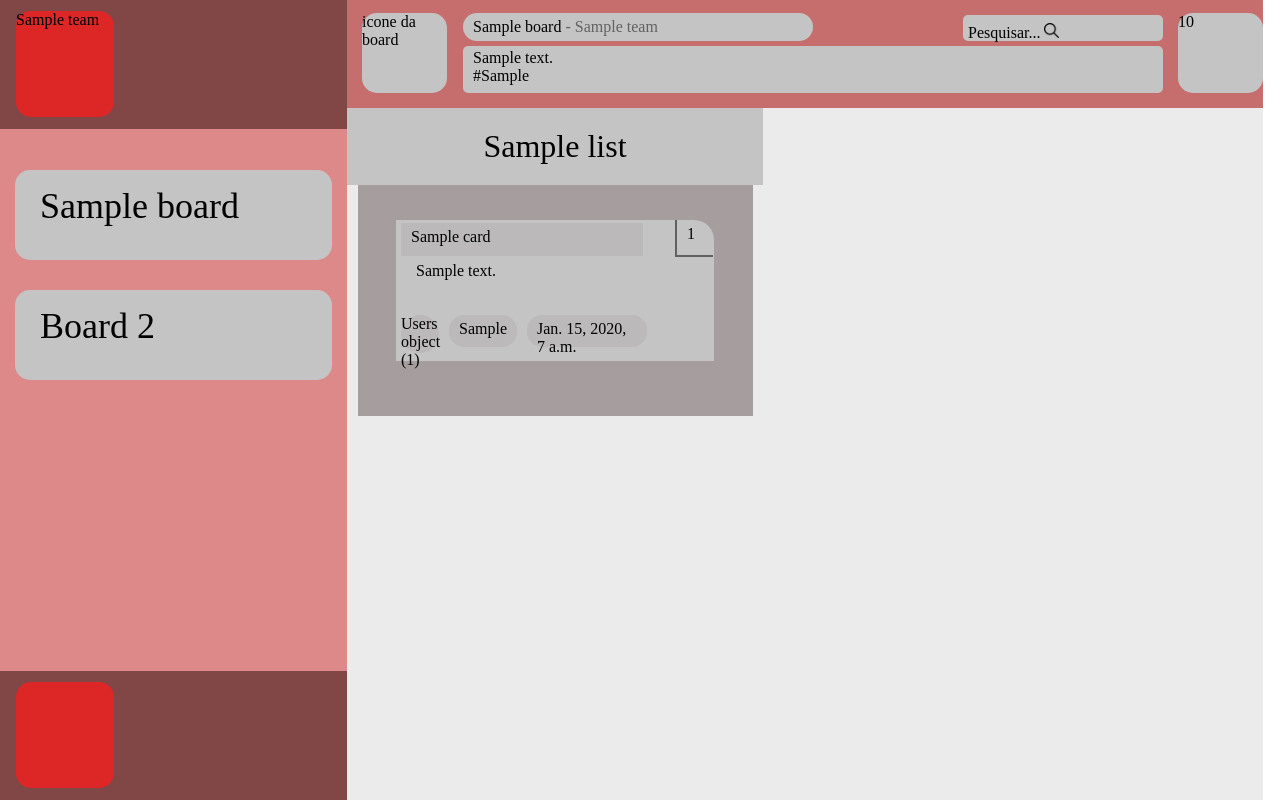
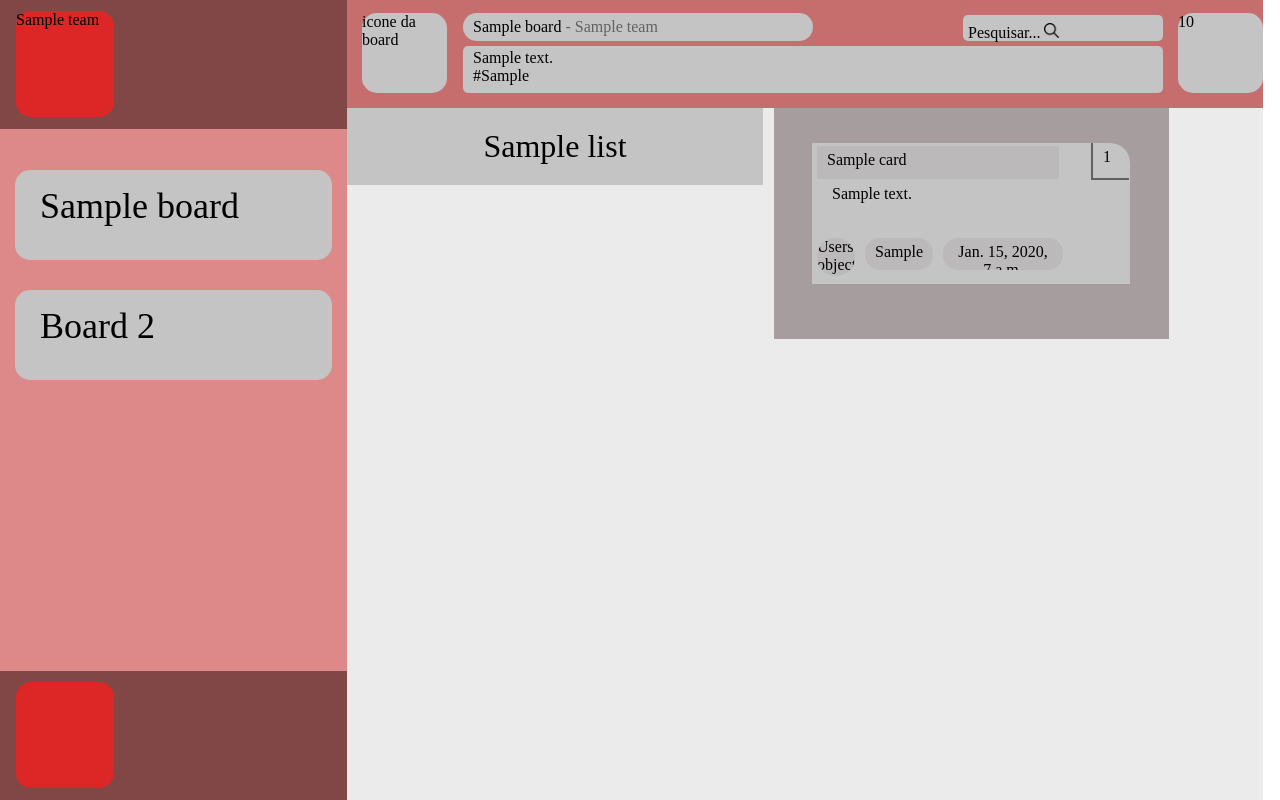
Before and after one commit to banzai200/Sprinteam, a Django app: page /kanban/kanban in a window 1280 px wide. Run offline with Django 3.2, Linux system fonts and the light colour scheme; tables that the repository leaves empty hold one stand-in row (values such as "Sample post").

Commit message:
Leves ajustes nos cards (html e css)

```diff
--- a/kanban/static/css/styles.css
+++ b/kanban/static/css/styles.css
@@ -91,8 +91,6 @@ label{
     }
 
     .groupselect{
-        display:flex;
-        flex-direction: column;
         height:100%;
         padding-top: 41px;
         background-color: #DD8989;
@@ -394,11 +392,12 @@ form button ,input[type="submit"]{
         top: 97px;
         border-radius:50%;
         background-color: #BBB9B9;
+        overflow:hidden;
     }
 
     .ctopic{
         width: auto;
-        max-width:100px;
+        max-width:150px;
         height: 27px;
         margin-left: 10px;
         background-color: #BBB9B9;
@@ -418,6 +417,8 @@ form button ,input[type="submit"]{
         padding-top: 5px;
         padding-left:10px;
         padding-right:10px;
+        text-align: center;
+        overflow:hidden;
     }
     /* Card Highlight*/
         .chighbg{
--- a/kanban/templates/categories.html
+++ b/kanban/templates/categories.html
@@ -1,7 +1,7 @@
 {% extends "postits.html" %}
 {% block categories %}
 
-<div class="flexcol">
+<div class="flexrow">
 
 {% for lists in list_board %}
 {% block content %}
--- a/kanban/templates/postits.html
+++ b/kanban/templates/postits.html
@@ -13,7 +13,7 @@
                     <div class="teampick">{{ team.t_name }}</div>
                 </div>
             </div>
-            <div class="groupselect">
+            <div class="groupselect flexcol">
                 <div class="grouppick">{{ board.b_name }}</div>
                 <div class="grouppick">Board 2</div>
             </div>
```
